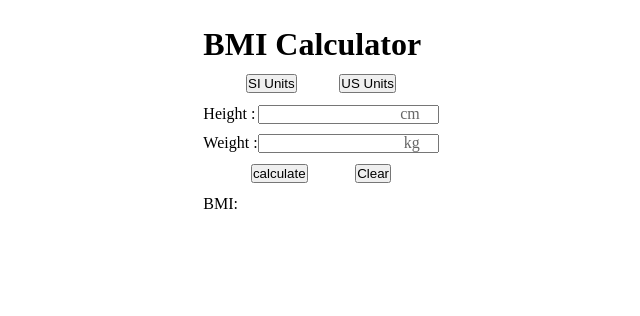
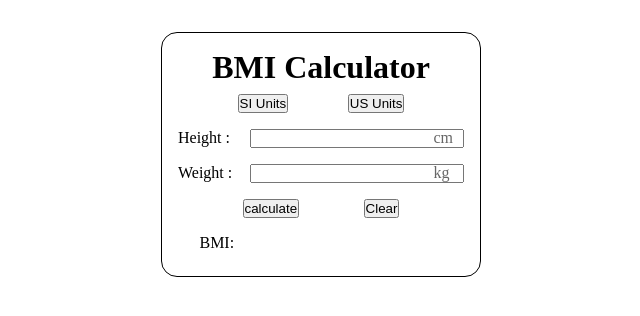
Before and after one commit to jainulabushu/BMI-Calculator, a plain HTML site: page index.html in a window 1280 px wide. Both pictures are taken after a click on the button "SI Units". Shown: the whole page, without its empty margins (319-959 px from the left). Drawn offline with Linux system fonts and the light colour scheme.

Commit message:
maybe doen

```diff
--- a/index.html
+++ b/index.html
@@ -9,33 +9,38 @@
 </head>
 
 <body>
-    <div class="container">
+    <form class="container" action="">
+
         <h1 id="heading">BMI Calculator</h1>
+
         <div class="buttonbox">
-            <button id="siButton" onclick="siFn()" value="1">SI Units</button>
-            <button id="usButton" onclick="usFn()" value="0">US Units</button>
+            <button id="siButton" class="siBtnActive" onclick="siFn()" value="1" type="reset">SI Units</button>
+            <button id="usButton" onclick="usFn()" value="0" type="reset">US Units</button>
         </div>
-        <form action="">
 
-            <div class="inputbox">
+        <div class="inputbox" id="siInputBox">
             <label for="height">Height :</label>
-                <div>
+            <div >
                 <input step="any" type="number" id="height" step="any">
                 <span id="heightUnit">cm</span>
             </div>
         </div>
 
+        <div class="inputbox" id="usInputBox" style="display: none;" >
+            <label for="height1">Height :</label>
+            <div class="usBox">
+                <input step="any" type="number" step="any" id="feetIn">
+                <span id="ftSpan">ft</span>
+                <input step="any" type="number" step="any" id="inchIn">
+                <span id="inSpan">in</span>
+            </div>
+        </div>
+
         <div class="inputbox">
             <label for="weight">Weight :</label>
-                <div id="forUsWeightInput1">
+            <div>
                 <input type="number" id="weight">
-                    <span id="weightsUnit1">kg</span>
-                </div>
-
-                <div id="forUsWeightInput2" style="display: none;">
-                    <input type="number" id="weight">
-                    <span id="weightsUnit2">lb</span>
-
+                <span id="weightUnit">kg</span>
             </div>
         </div>
 
@@ -44,10 +49,10 @@
             <button onclick="calculateFn(event)" type="submit">calculate</button>
             <button type="reset">Clear</button>
         </div>
+
+        <p>BMI: <span id="bmiresult"></span> <span id="bmistatus"></span></p>
     </form>
-        <p>BMI: <span id="bmiresult"></span> <span id="bmistatus"></span></p>
 
-    </div>
 
     <script src="script.js"></script>
 </body>
--- a/script.js
+++ b/script.js
@@ -1,27 +1,34 @@
 const weightin = document.getElementById("weight");
 const heightin = document.getElementById("height");
+const feetIn = document.getElementById("feetIn");
+const inchIn = document.getElementById("inchIn");
 const bmivalue = document.getElementById("bmiresult");
 const bmiStatus = document.getElementById("bmistatus");
 const siButton = document.getElementById("siButton");
 const usButton = document.getElementById("usButton");
 const heightUnit = document.getElementById("heightUnit");
-const forUsWeightInput1 = document.getElementById("forUsWeightInput1");
-const forUsWeightInput2 = document.getElementById("forUsWeightInput2");
+const weightUnit = document.getElementById("weightUnit");
+const siInputBox = document.getElementById("siInputBox");
+const usInputBox = document.getElementById("usInputBox");
+
 
 function siFn() {
     siButton.value = 1;
     usButton.value = 0;
     heightUnit.innerHTML = 'cm';
-    forUsWeightInput1.style.display = 'block';
-    forUsWeightInput2.style.display = 'none';
+    weightUnit.innerHTML = 'kg';
+    siInputBox.style.display = 'flex';
+    usInputBox.style.display = 'none';
 }
 
 function usFn() {
     siButton.value = 0;
     usButton.value = 1;
     heightUnit.innerHTML = 'ft';
-    forUsWeightInput1.style.display = 'none';
-    forUsWeightInput2.style.display = 'block';
+    weightUnit.innerHTML = 'lb';
+
+    siInputBox.style.display = 'none';
+    usInputBox.style.display = 'flex';
 }
 
 
@@ -36,7 +43,12 @@ function calculateFn(event) {
 
     }
     else{
-        bmi = (weightin.value*703)/(heightin.value*heightin.value)
+        let ftToInch = feetIn.value*12;
+        let totalInch = ftToInch + Number(inchIn.value);
+
+        bmi = (weightin.value*703)/(totalInch*totalInch)
+
+        console.log(bmi)
     }
 
     bmivalue.innerHTML = bmi.toFixed(2);
--- a/style.css
+++ b/style.css
@@ -1,29 +1,73 @@
-*{
+* {
     margin: 0;
     padding: 0;
     box-sizing: border-box;
 }
-body{
+
+body {
     display: flex;
     justify-content: center;
 }
-.container{
-    margin-top: 2%;
+
+.container {
+    margin-top: 2rem;
+    width: 20rem;
+    border: 1px solid black;
+    padding: 1rem;
+    border-radius: 1rem;
+    display: flex;
+    flex-direction: column;
+    align-items: center;
+    justify-content: center;
 }
 
-.buttonbox{
-    margin: 5% auto;
+.buttonbox {
+    width: 100%;
     display: flex;
     justify-content: space-evenly;
+    margin: .5rem auto;
 }
-.inputbox{
+
+
+.inputbox {
+    display: flex;
+    width: 100%;
+    justify-content: space-between;
+    margin: .5rem auto;
+}
+
+.inputbox div {
+    width: 75%;
     position: relative;
+}
+
+
+.inputbox div input{
+    width: 100%;
+}
+
+.inputbox div span {
+    position: absolute;
+    left: 11.5rem;
+    color: rgba(0, 0, 0, 0.6);
+}
+
+.container p {
+    width: 85%;
+    margin: .5rem;
+}
+
+.inputbox .usBox{
     display: flex;
     justify-content: space-between;
-    margin: 4% 0;
 }
-.inputbox span{
-    position: absolute;
-    right: 8%;
-    color: rgba(0, 0, 0, 0.6);
+
+
+.inputbox .usBox input{
+    width: 49%;
 }
+
+
+.inputbox .usBox #ftSpan{
+    left: 5rem;
+}
```
Also changed, not shown: note.txt. Lines whose indentation alone changed are shown as unchanged.
